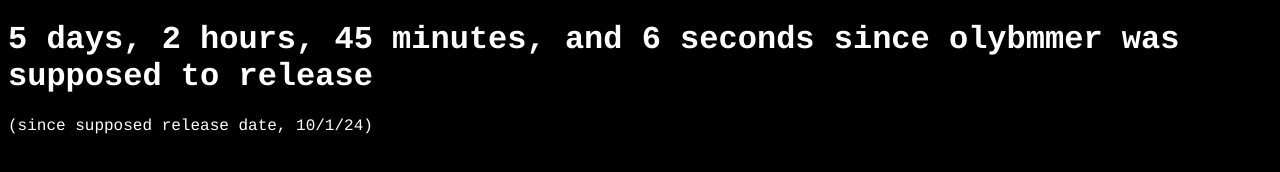
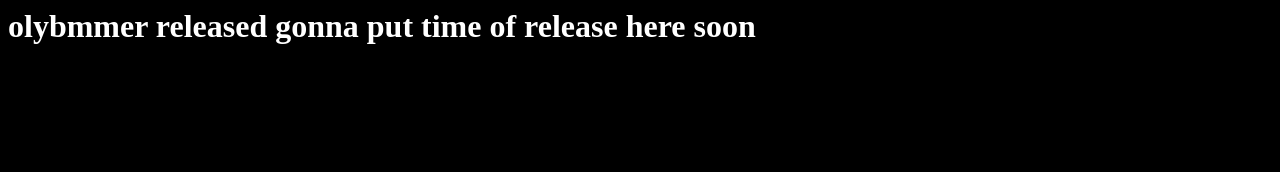
Before and after one commit to Turtlecodez/days-with-no-olybmmer, a plain HTML site: page index.html in a window 1280 px wide. Drawn offline with Linux system fonts and the light colour scheme.

Commit message:
Update index.html

```diff
--- a/index.html
+++ b/index.html
@@ -1,40 +1,3 @@
-<!DOCTYPE html>
-<html>
-  <head>
-    <meta charset="UTF-8">
-    <title>:(</title>
-    <style>
-      body {
-        background: black;
-      }
-      #text {
-        color: white;
-        font-family: Courier, monospace;
-      }
-      #text2 {
-        color: white;
-        font-family: Courier, monospace;
-      }
-    </style>
-  </head>
-  <body>
-    <h1 id="text"></h1>
-    <p id="text2">(since supposed release date, 10/1/24)</p>
-    <script>
-      function updateText() {
-        const startDate = new Date('2024-10-01T00:00:00');
-        const currentDate = new Date();
-        const timeDiff = currentDate - startDate;
-
-        const daysDiff = Math.floor(timeDiff / (1000 * 60 * 60 * 24));
-        const hoursDiff = Math.floor((timeDiff % (1000 * 60 * 60 * 24)) / (1000 * 60 * 60));
-        const minutesDiff = Math.floor((timeDiff % (1000 * 60 * 60)) / (1000 * 60));
-        const secondsDiff = Math.floor((timeDiff % (1000 * 60)) / 1000);
-
-        document.getElementById('text').innerText = `${daysDiff} days, ${hoursDiff} hours, ${minutesDiff} minutes, and ${secondsDiff} seconds since olybmmer was supposed to release`;
-      }
-      window.onload = updateText;
-      setInterval(updateText, 100)
-    </script>
-  </body>
-</html>
+<body style="background-color: black;">
+  <h1 style="color: white;">olybmmer released gonna put time of release here soon</h1>
+</body>
```
